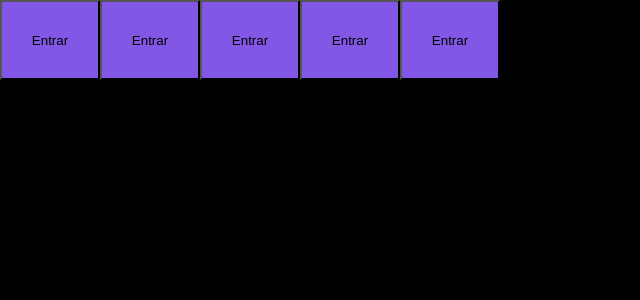
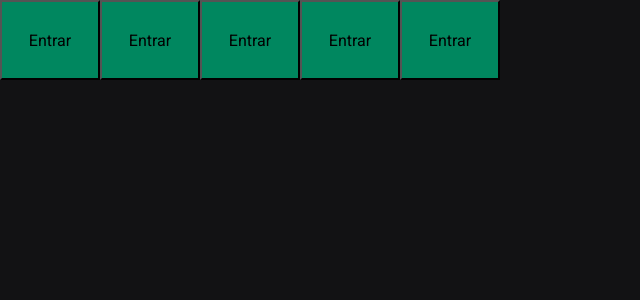
Before and after one commit to LeticiaRosa/02-ignite-timer, a React (Vite) app: page / in a window 1280 px wide. Shown: the top 300 px of the page, without its empty margins (0-640 px from the left). Built offline with nearby package versions, Linux system fonts and the light colour scheme.

Commit message:
Configuring the environment

```diff
--- a/index.html
+++ b/index.html
@@ -2,7 +2,13 @@
 <html lang="en">
   <head>
     <meta charset="UTF-8" />
+    <link rel="preconnect" href="https://fonts.googleapis.com" />
+    <link rel="preconnect" href="https://fonts.gstatic.com" crossorigin />
     <meta name="viewport" content="width=device-width, initial-scale=1.0" />
+    <link
+      href="https://fonts.googleapis.com/css2?family=Roboto+Mono:wght@700&family=Roboto:wght@400;700&display=swap"
+      rel="stylesheet"
+    />
     <title>Ignite Timer</title>
   </head>
   <body>
--- a/package.json
+++ b/package.json
@@ -6,7 +6,7 @@
   "scripts": {
     "dev": "vite",
     "build": "tsc && vite build",
-    "lint": "eslint src --ext ts,tsx --report-unused-disable-directives --max-warnings 0",
+    "lint": "eslint src --ext ts,tsx",
     "preview": "vite preview"
   },
   "dependencies": {
@@ -15,13 +15,14 @@
     "styled-components": "^5.3.11"
   },
   "devDependencies": {
+    "@rocketseat/eslint-config": "^1.2.0",
     "@types/react": "^18.0.37",
     "@types/react-dom": "^18.0.11",
     "@types/styled-components": "^5.1.26",
     "@typescript-eslint/eslint-plugin": "^5.59.0",
     "@typescript-eslint/parser": "^5.59.0",
     "@vitejs/plugin-react": "^4.0.0",
-    "eslint": "^8.38.0",
+    "eslint": "^8.41.0",
     "eslint-plugin-react-hooks": "^4.6.0",
     "eslint-plugin-react-refresh": "^0.3.4",
     "typescript": "^5.0.2",
--- a/src/components/Button.styles.ts
+++ b/src/components/Button.styles.ts
@@ -1,27 +1,27 @@
-import styled, { css } from "styled-components";
+import styled, { css } from 'styled-components'
 
-export type ButtonVariant = "primary" | "secondary" | "danger" | "success";
+export type ButtonVariant = 'primary' | 'secondary' | 'danger' | 'success'
 
 interface ButtonProps {
-  variant: ButtonVariant;
+  variant: ButtonVariant
 }
 
 const buttonVariants = {
-  primary: "purple",
-  secondary: "orange",
-  danger: "red",
-  success: "green",
-};
+  primary: 'purple',
+  secondary: 'orange',
+  danger: 'red',
+  success: 'green',
+}
 
 export const ButtonContainer = styled.button<ButtonProps>`
   width: 100px;
   height: 80px;
 
-  background-color: ${(props) => props.theme.primary};
+  background-color: ${(props) => props.theme['green-500']};
 
   /* ${(props) => {
     return css`
       background-color: ${buttonVariants[props.variant]};
-    `;
+    `
   }} */
-`;
+`
--- a/src/styles/global.ts
+++ b/src/styles/global.ts
@@ -1,4 +1,4 @@
-import { createGlobalStyle } from "styled-components";
+import { createGlobalStyle } from 'styled-components'
 
 export const GlobalStyle = createGlobalStyle`
     *{
@@ -7,8 +7,19 @@
         box-sizing: border-box;
     }
 
+    :focus{
+        outline: 0;
+        box-shadow:  0 0 0 2px ${(props) => props.theme['green-500']};
+    }
+
     body{
-        background: black;
-        color:#fff;
+        background: ${(props) => props.theme['gray-900']};
+        color:${(props) => props.theme['gray-300']};
     }
-`;
+
+    border-style, input-security, textarea, button {
+        font-family: 'Roboto', sans-serif;
+        font-weight: 400;
+        font-size: 1rem;
+    }
+`
--- a/src/styles/themes/default.ts
+++ b/src/styles/themes/default.ts
@@ -1,5 +1,21 @@
 export const defaultTheme = {
-  white: "#FFF",
-  primary: "#8257e6",
-  secondary: "orange",
-};
+  white: '#FFF',
+
+  'gray-100': '#E1E1E6',
+  'gray-300': '#C4C4CC',
+  'gray-400': '#8D8D99',
+  'gray-500': '#7C7C8A',
+  'gray-600': '#323238',
+  'gray-700': '#29292E',
+  'gray-800': '#202024',
+  'gray-900': '#121214',
+
+  'green-300': '#00B37E',
+  'green-500': '#00875F',
+  'green-700': '#015F43',
+
+  'red-500': '#AB222E',
+  'red-700': '#7A1921',
+
+  'yellow-500': '#FBA94C',
+}
```
Also changed, not shown: src/@types/styled.d.ts (+5 -5 lines), src/App.tsx (+5 -5 lines), src/components/Button.tsx (+4 -4 lines), src/main.tsx (+6 -6 lines), .eslintrc.cjs (deleted), .eslintrc.json (added), 1 other file (tests, documents, lock files or other folders).
